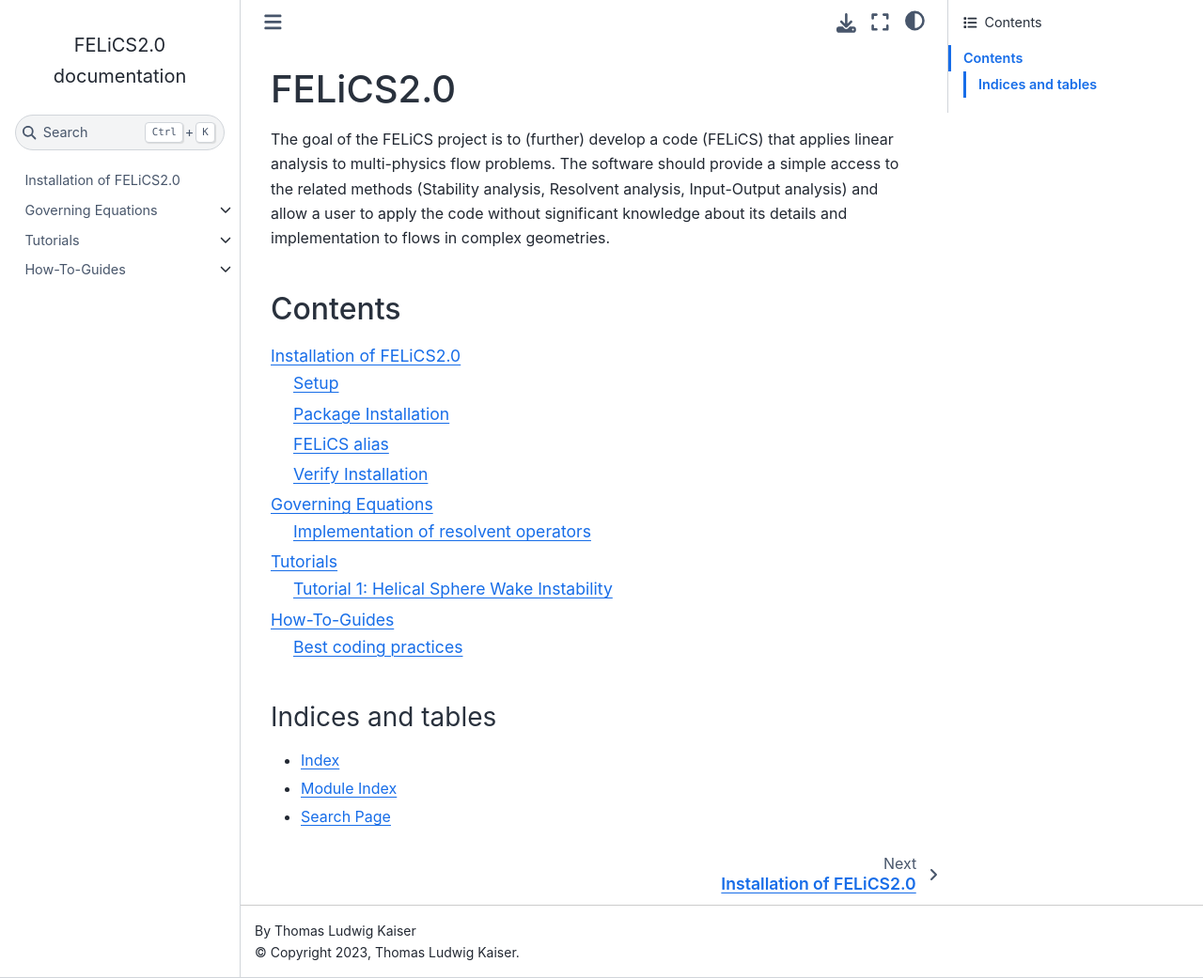
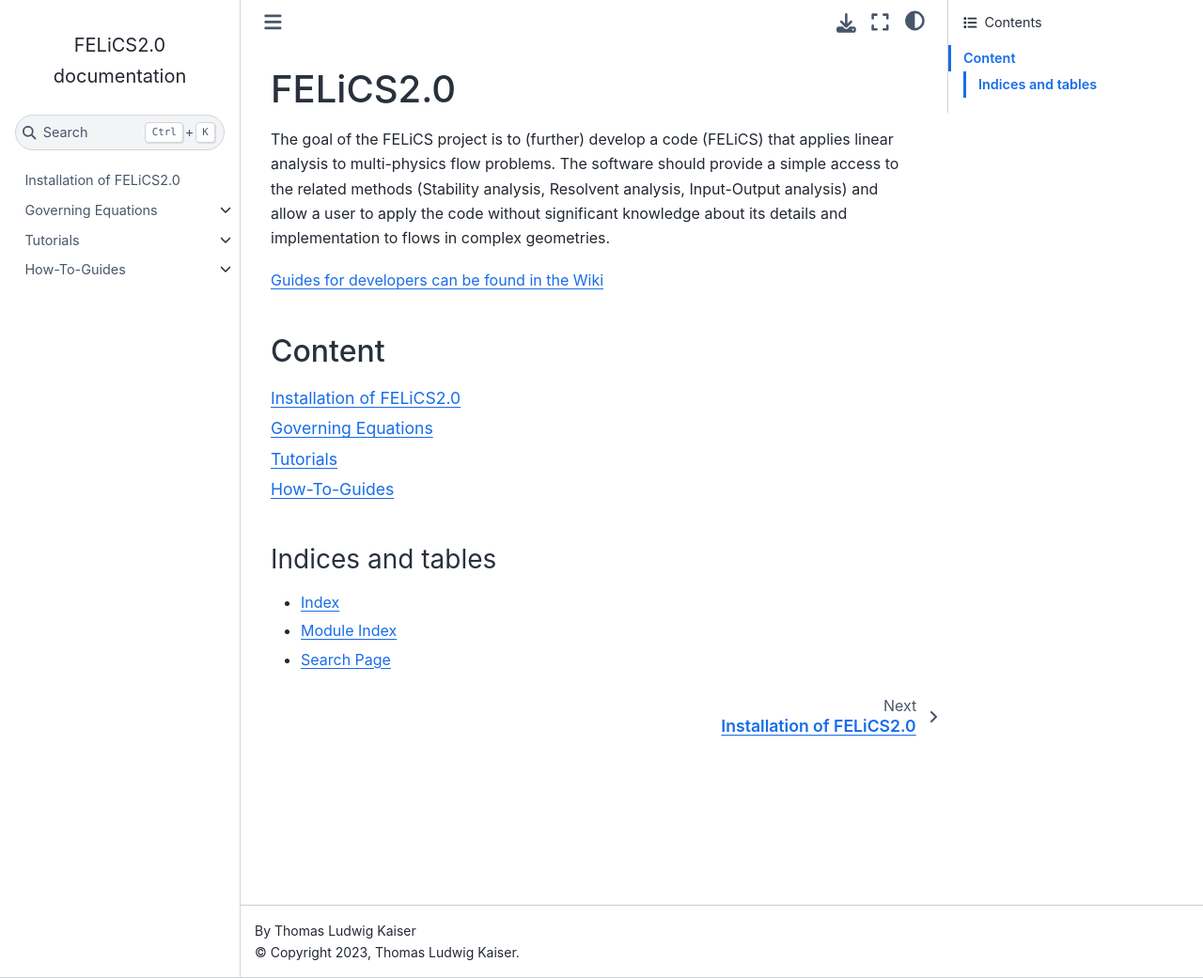
Before and after one commit to arash-mp/FELiCS_FSI, a Sphinx documentation site: the page built from DOCUMENTATION/index.rst, in a window 1280 px wide and 1041 px high. Shown: the whole window at 94% size. Built offline with Sphinx 7.4.7 and the Sphinx Book theme 1.1.4, drawn with Linux system fonts in a browser that asks for light colours; pages that are not in the unit, such as notebooks, are missing from menus.

Commit message:
minor changes in index.rst

```diff
--- a/DOCUMENTATION/index.rst
+++ b/DOCUMENTATION/index.rst
@@ -12,11 +12,14 @@ FELiCS2.0
 The goal of the FELiCS project is to (further) develop a code (FELiCS) that applies linear analysis to multi-physics flow problems.
 The software should provide a simple access to the related methods (Stability analysis, Resolvent analysis, Input-Output analysis) and allow a user to apply the code without significant knowledge about its details and implementation to flows in complex geometries.
 
+
+`Guides for developers can be found in the Wiki <https://git.tu-berlin.de/laboratory-for-flow-instabilities-and-dynamics/felics2.0/-/wikis/home>`_
+
 ---------------
-Contents
+Content
 ---------------
 .. toctree::
-   :maxdepth: 2
+   :maxdepth: 1
    :glob:
 
    installation_guide
@@ -25,8 +28,6 @@ Contents
    Tutorials/index
    How-To-Guides/index
 
-
-
 Indices and tables
 -------------
 
```
